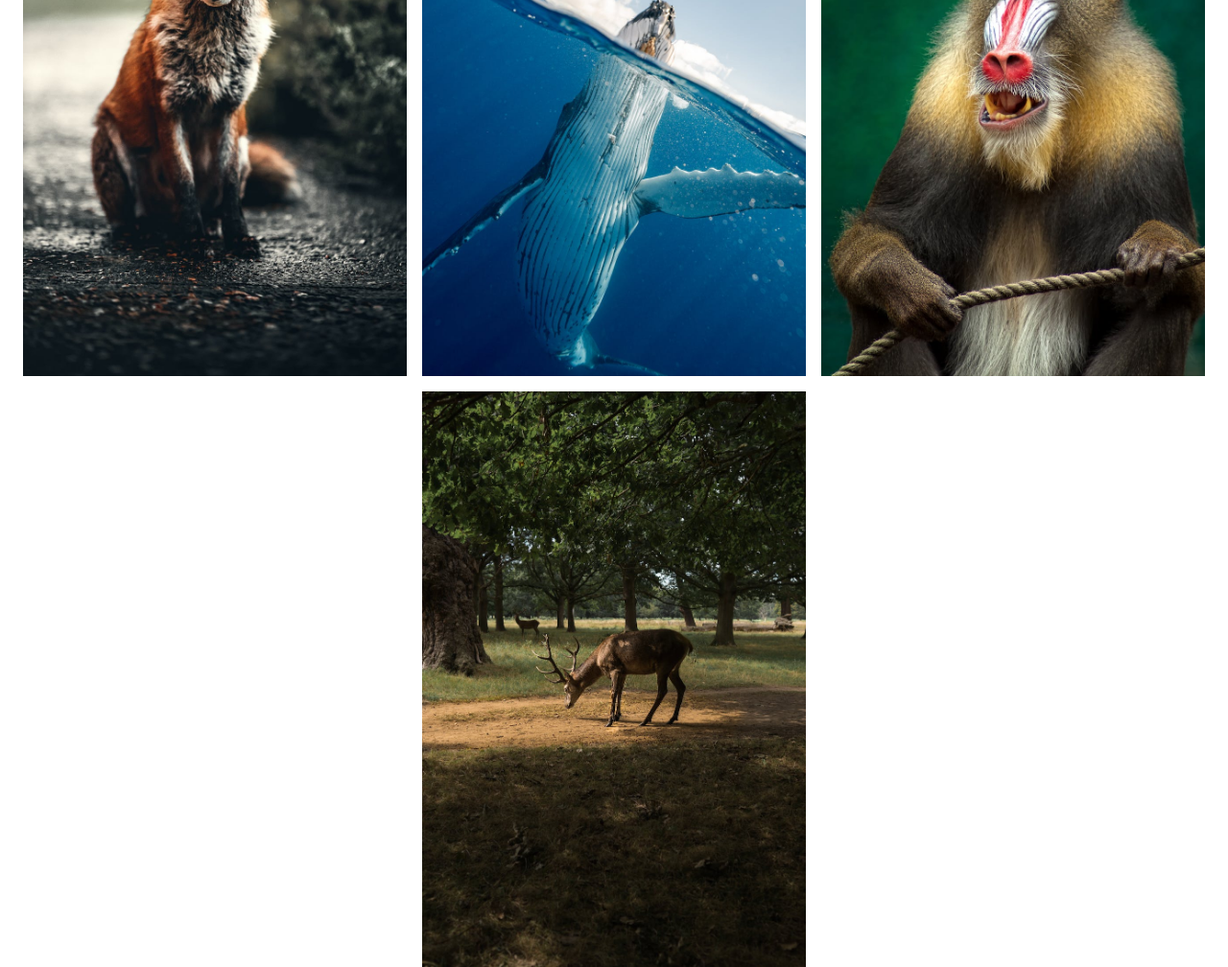
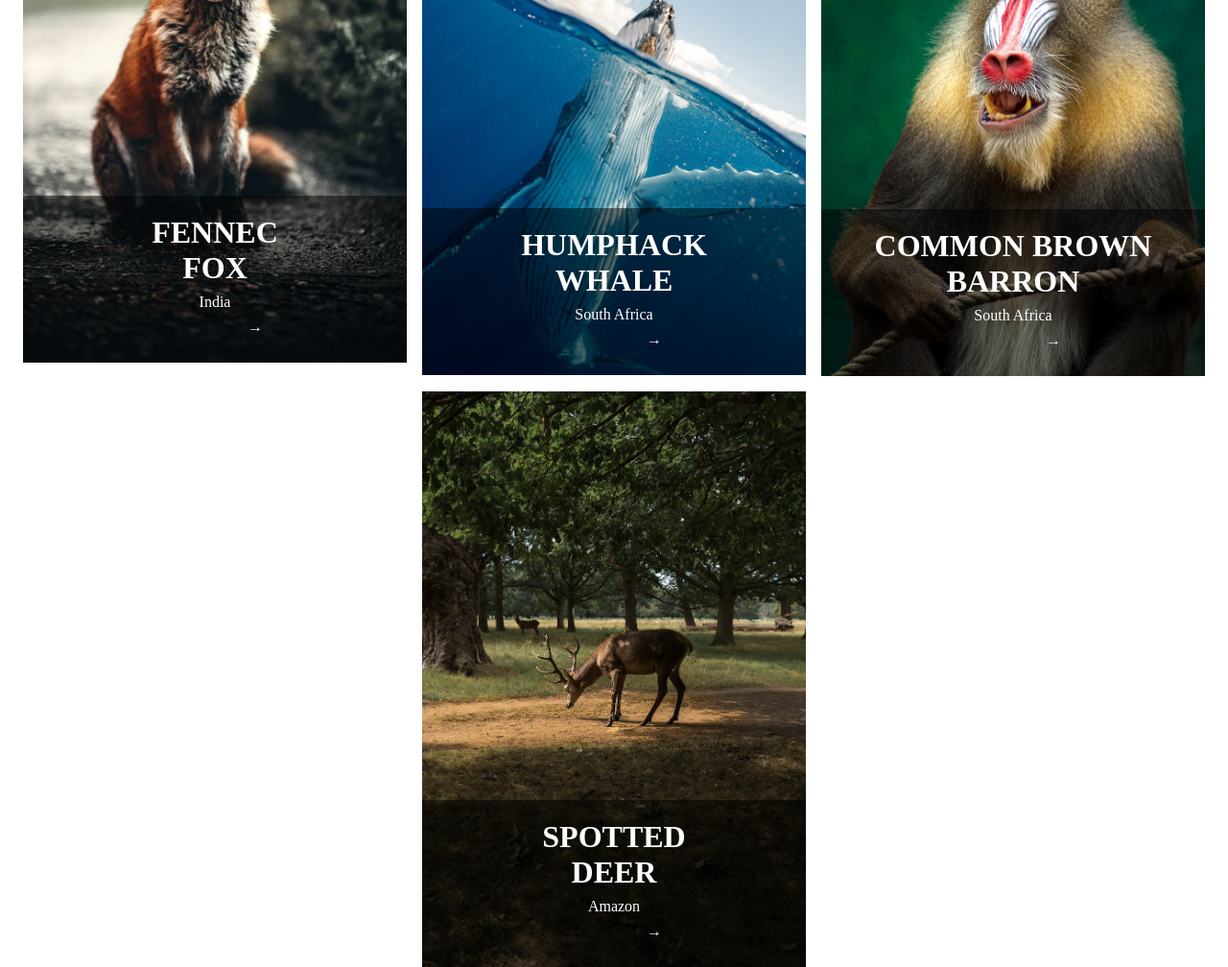
Before and after one commit to ThBromen/Photo-Gallery, a plain HTML site: page index.html in a window 1280 px wide. Shown: the whole page at 96% size. Drawn offline with Linux system fonts and the light colour scheme.

Commit message:
add styles

```diff
--- a/css/index.css
+++ b/css/index.css
@@ -15,31 +15,84 @@ body {
     justify-content: center;
 }
 
-img {
+.div-image {
+    position: relative;
+    max-width: 400px;
     width: 100%;
-    max-width: 400px;
+    overflow: hidden;
+    /* Ensure content stays within the image */
+    transition: opacity 0.3s ease;
+    /* Smooth transition for opacity */
+}
+
+.div-image img {
+    display: block;
+    width: 100%;
     height: auto;
     transition: opacity 0.3s ease;
+    /* Smooth transition for opacity */
 }
 
-img[alt] {
+.div-image:hover img {
+    opacity: 0.5;
+    /* Decrease image visibility on hover */
+}
+
+.div-content {
+    position: absolute;
+    bottom: 0;
+    left: 0;
+    width: 100%;
+    color: white;
+    text-align: center;
+    background: rgba(0, 0, 0, 0.5);
+    /* Semi-transparent background for readability */
+    padding: 20px;
+    box-sizing: border-box;
+    /* Ensure padding is included in width */
     opacity: 1;
+    visibility: visible;
+    transition: opacity 0.3s ease, visibility 0.3s ease;
+}
+
+.div-content h1 {
+    margin: 0;
+    font-size: 2em;
+}
+
+.div-content p {
+    margin: 0.5em 0;
+}
+
+.div-content a {
+    color: white;
+    text-decoration: none;
+    font-weight: bold;
+    opacity: 0;
+    visibility: hidden;
+    transition: opacity 0.3s ease, visibility 0.3s ease;
+}
+
+.div-content:hover a {
+    opacity: 1;
+    visibility: visible;
+    text-decoration: underline;
 }
 
 @media (max-width: 1200px) {
-    img {
+    .div-image {
         max-width: 300px;
     }
 }
 
 @media (max-width: 768px) {
-    img {
+    .div-image {
         max-width: 200px;
     }
 }
 
 @media (max-width: 480px) {
-    img {
+    .div-image {
         max-width: 100%;
     }
 }
--- a/index.html
+++ b/index.html
@@ -10,10 +10,54 @@
 
 <body>
     <div class="gallery">
-        <img src="/img/1.jpg" alt="Image 1">
-        <img src="/img/2.jpg" alt="Image 2">
-        <img src="/img/3.jpg" alt="Image 3">
-        <img src="/img/4.jpg" alt="Image 4">
+
+
+        <div class="Main-div">
+            <div class="div-image">
+                <img src="/img/1.jpg" alt="Image 1">
+                <div class="div-content">
+                    <h1>FENNEC <br> FOX</h1>
+                    <p>India</p>
+                    <p><a href="">Know more</a> &rarr;</p>
+                </div>
+            </div>
+        </div>
+
+
+        <div class="Main-div">
+            <div class="div-image">
+                <img src="/img/2.jpg" alt="Image 2">
+                <div class="div-content">
+                    <h1>HUMPHACK<br>WHALE</h1>
+                    <p>South Africa</p>
+                    <p><a href="">Know more</a> &rarr;</p>
+                </div>
+            </div>
+        </div>
+
+
+        <div class="Main-div">
+            <div class="div-image">
+                <img src="/img/3.jpg" alt="Image 3">
+                <div class="div-content">
+                    <h1>COMMON BROWN <br> BARRON</h1>
+                    <p>South Africa</p>
+                    <p><a href="">Know more</a> &rarr;</p>
+                </div>
+            </div>
+        </div>
+
+
+        <div class="Main-div">
+            <div class="div-image">
+                <img src="/img/4.jpg" alt="Image 4">
+                <div class="div-content">
+                    <h1>SPOTTED<BR> DEER</h1>
+                    <p>Amazon</p>
+                    <p><a href="">Know more</a> &rarr;</p>
+                </div>
+            </div>
+        </div>
     </div>
 </body>
 
```
